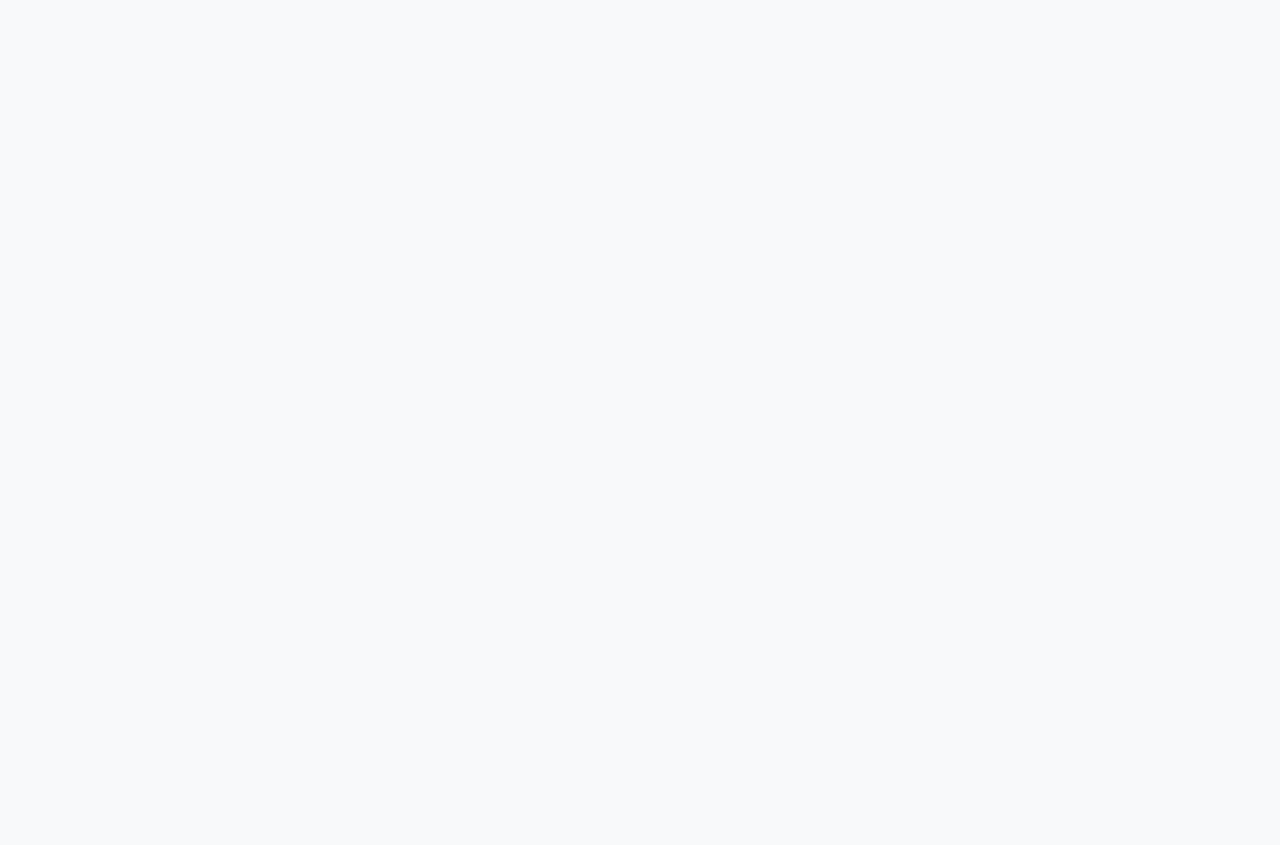
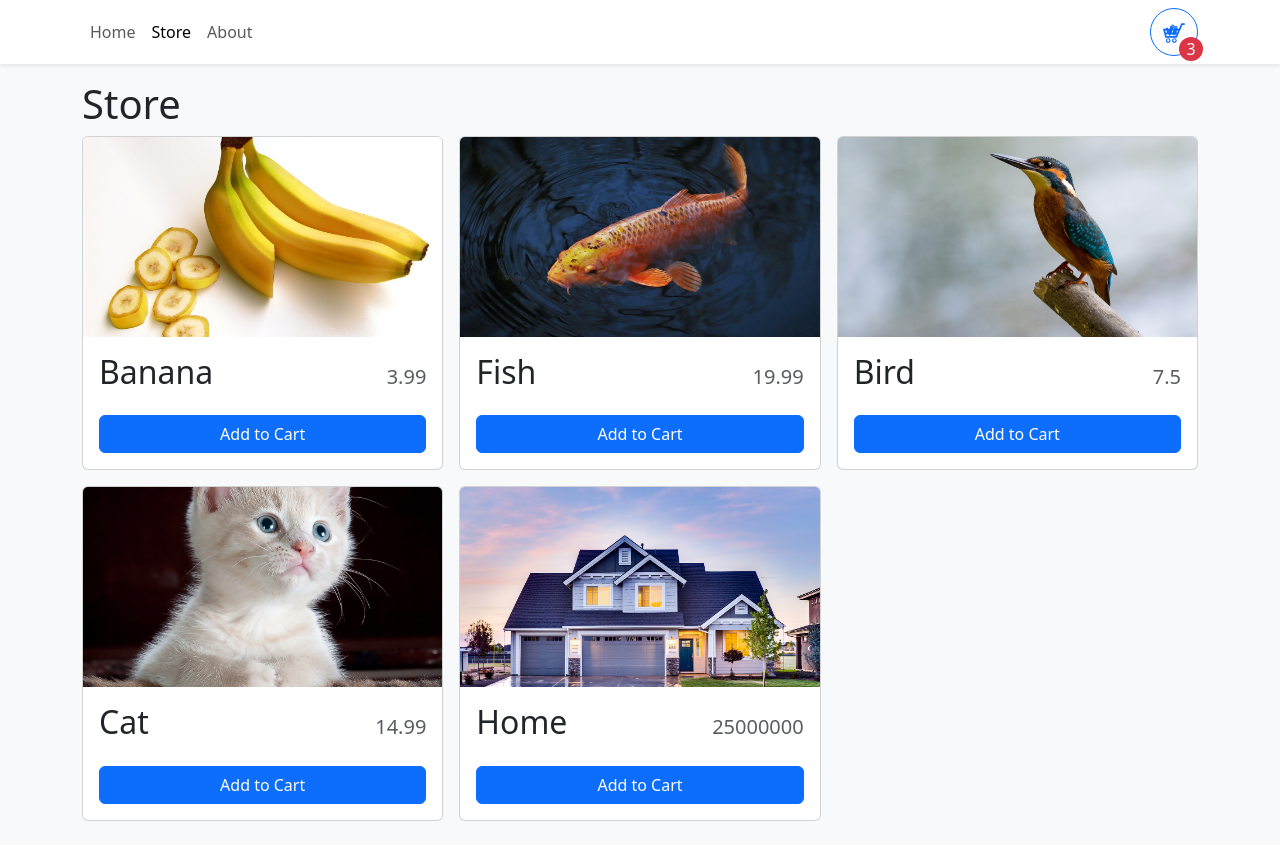
Before and after one commit to YurieVakhnyak/test-shopping-cart, a React (Create React App) app: page /test-shopping-cart/store in a window 1280 px wide. Before the commit the page ends 800 px from the top, so only its background shows below. Built offline with nearby package versions, Linux system fonts and the light colour scheme.

Commit message:
edit StoreItem

```diff
--- a/package.json
+++ b/package.json
@@ -1,7 +1,7 @@
 {
-  "name": "react-ts-shopping-cart",
+  "name": "test-shopping-cart",
   "version": "0.1.0",
-  "homepage": "https://YurieVakhnyak.github.io/react-ts-shopping-cart/",
+  "homepage": "https://YurieVakhnyak.github.io/test-shopping-cart/",
   "private": true,
   "dependencies": {
     "@testing-library/jest-dom": "^5.16.5",
--- a/src/components/StoreItem.tsx
+++ b/src/components/StoreItem.tsx
@@ -1,4 +1,4 @@
-import { Card } from "react-bootstrap";
+import { Button, Card } from "react-bootstrap";
 import { formatCurrency } from "../utilities/formatCurrency";
 
 type SroreItemProps = {
@@ -9,8 +9,9 @@ type SroreItemProps = {
 };
 
 export function StoreItem({ id, name, price, imgUrl }: SroreItemProps) {
+  const quantity = 0;
   return (
-    <Card>
+    <Card className="h-100">
       <Card.Img
         variant="top"
         src={imgUrl}
@@ -23,6 +24,30 @@ export function StoreItem({ id, name, price, imgUrl }: SroreItemProps) {
           {/* <span className="ms-2 text-muted">{formatCurrency(price)}</span> */}
           <span className="ms-2 text-muted">{price}</span>
         </Card.Title>
+        <div className="mt-auto">
+          {quantity === 0 ? (
+            <Button className="w-100">Add to Cart</Button>
+          ) : (
+            <div
+              className="d-flex align-items-center flex-column"
+              style={{ gap: "0.5rem" }}
+            >
+              <div
+                className="d-flex align-items-center justify-content-center"
+                style={{ gap: "0.5rem" }}
+              >
+                <Button>-</Button>
+                <div>
+                  <span className="fs-3">{quantity}</span> in cart
+                </div>
+                <Button>+</Button>
+              </div>
+              <Button variant="danger" size="sm">
+                Remove
+              </Button>
+            </div>
+          )}
+        </div>
       </Card.Body>
     </Card>
   );
--- a/src/index.tsx
+++ b/src/index.tsx
@@ -9,7 +9,7 @@ const root = ReactDOM.createRoot(
 );
 root.render(
   <React.StrictMode>
-    <BrowserRouter basename="/react-ts-shopping-cart/">
+    <BrowserRouter basename="/test-shopping-cart/">
       <App />
     </BrowserRouter>
   </React.StrictMode>
```
